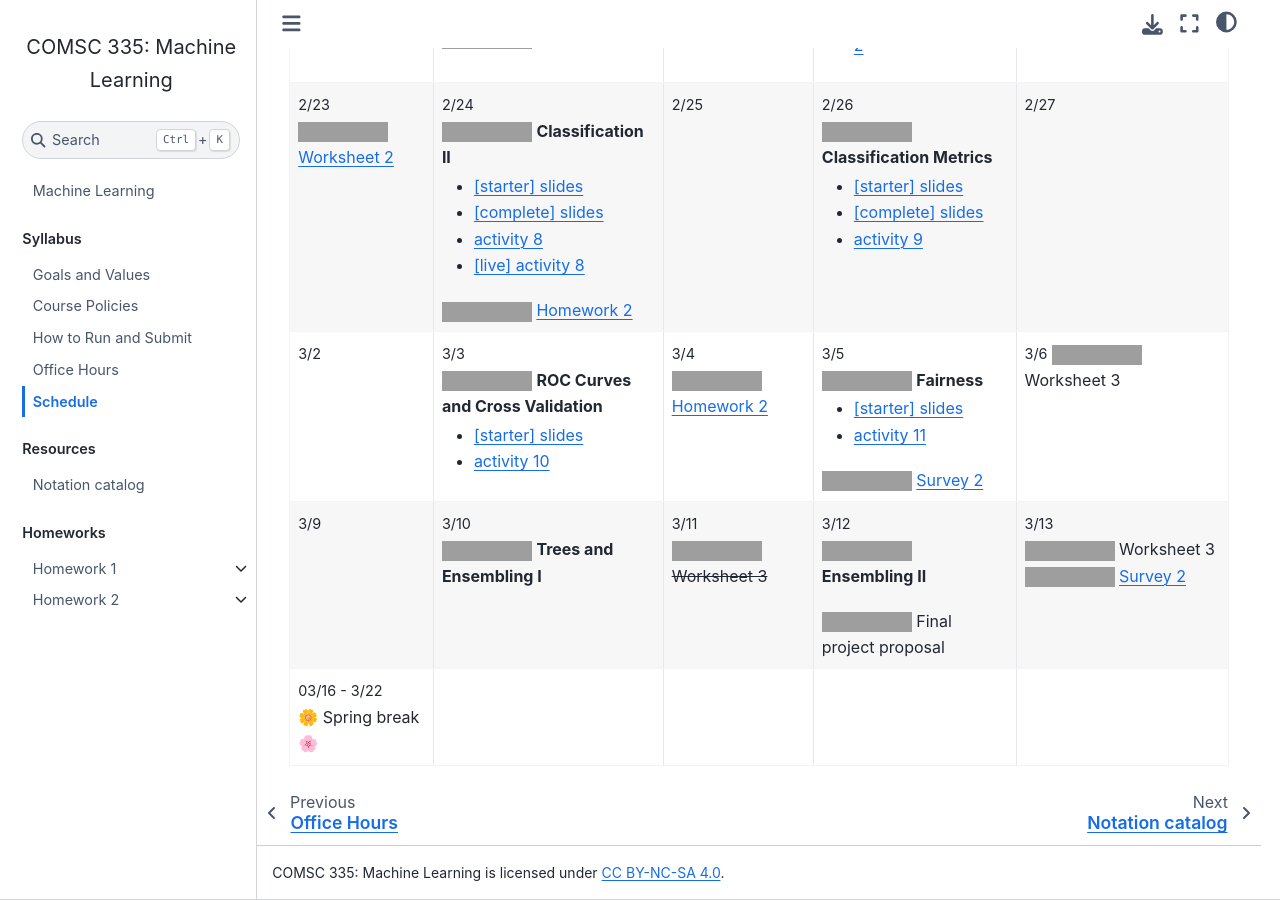
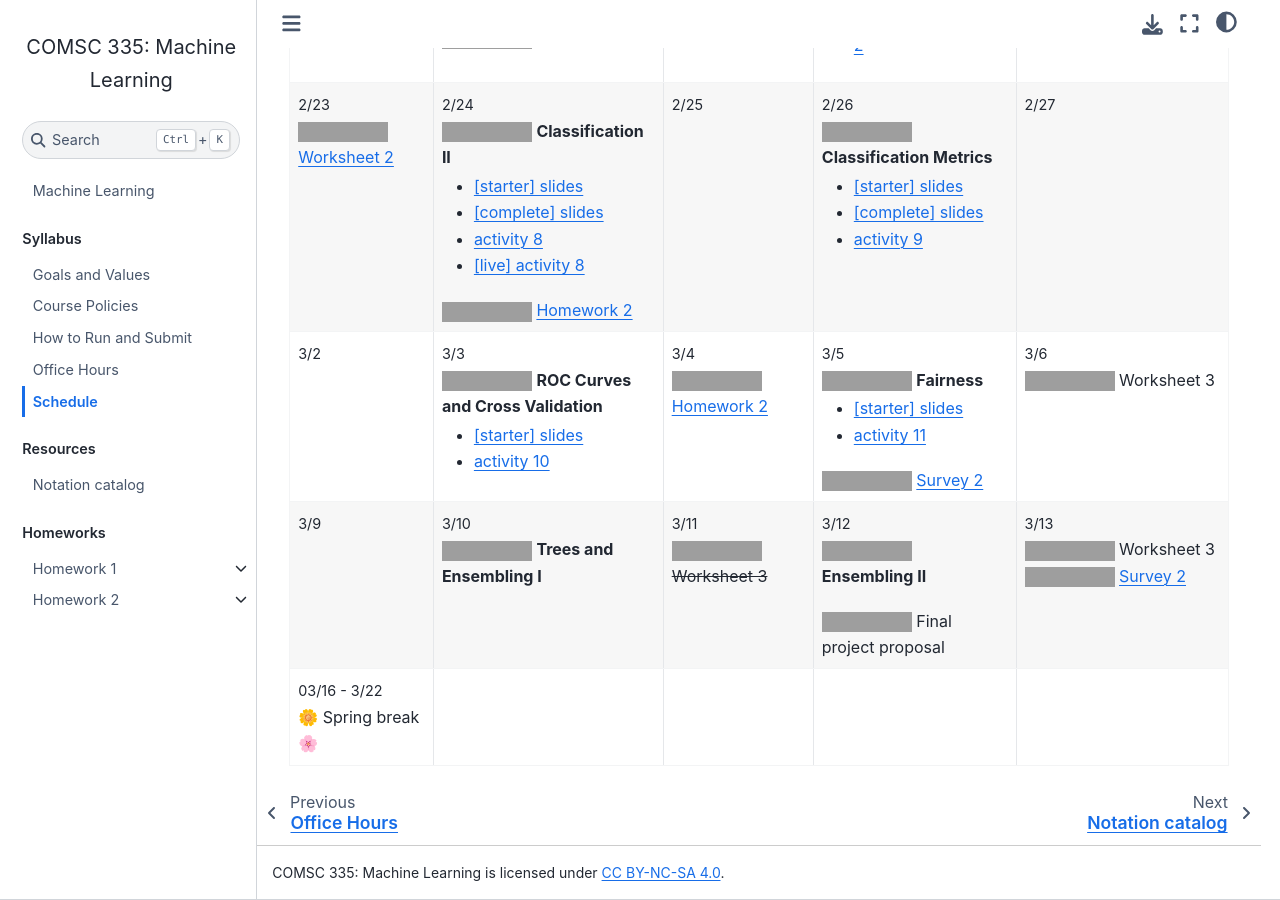
Before and after one commit to comsc335/comsc335.github.io, a Jupyter Book: the page built from syllabus/schedule.md, in a window 1280 px wide and 900 px high, scrolled down 1875 px. Built offline with Jupyter Book 1.0.4 settings and Sphinx 7.4.7 and the Sphinx Book theme 1.1.4, drawn with Linux system fonts in a browser that asks for light colours; pages that are not in the unit, such as notebooks, are missing from menus; grey boxes are pictures that could not be loaded.

```diff
--- a/syllabus/schedule.md
+++ b/syllabus/schedule.md
@@ -217,7 +217,7 @@
 
         ![](https://img.shields.io/badge/Released-2ca02c) [Survey 2](https://www.gradescope.com/courses/1231382/assignments/7784686)
 
-    - <small> 3/6 </small>
+    - <small> 3/6 </small> <br>
         ![](https://img.shields.io/badge/Released-2ca02c) Worksheet 3
 
 *   - <small> 3/9 </small> <!-- Week 7 -->
```
Also changed, not shown: 1 other file.
